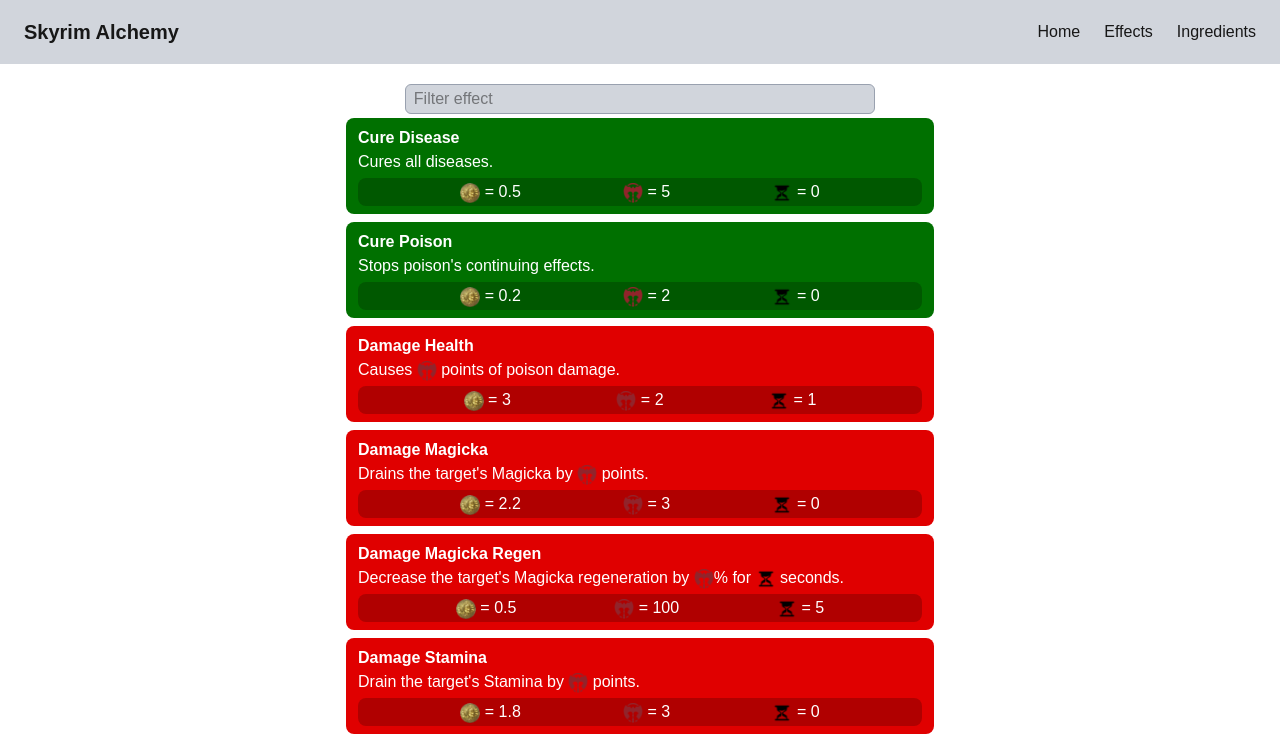
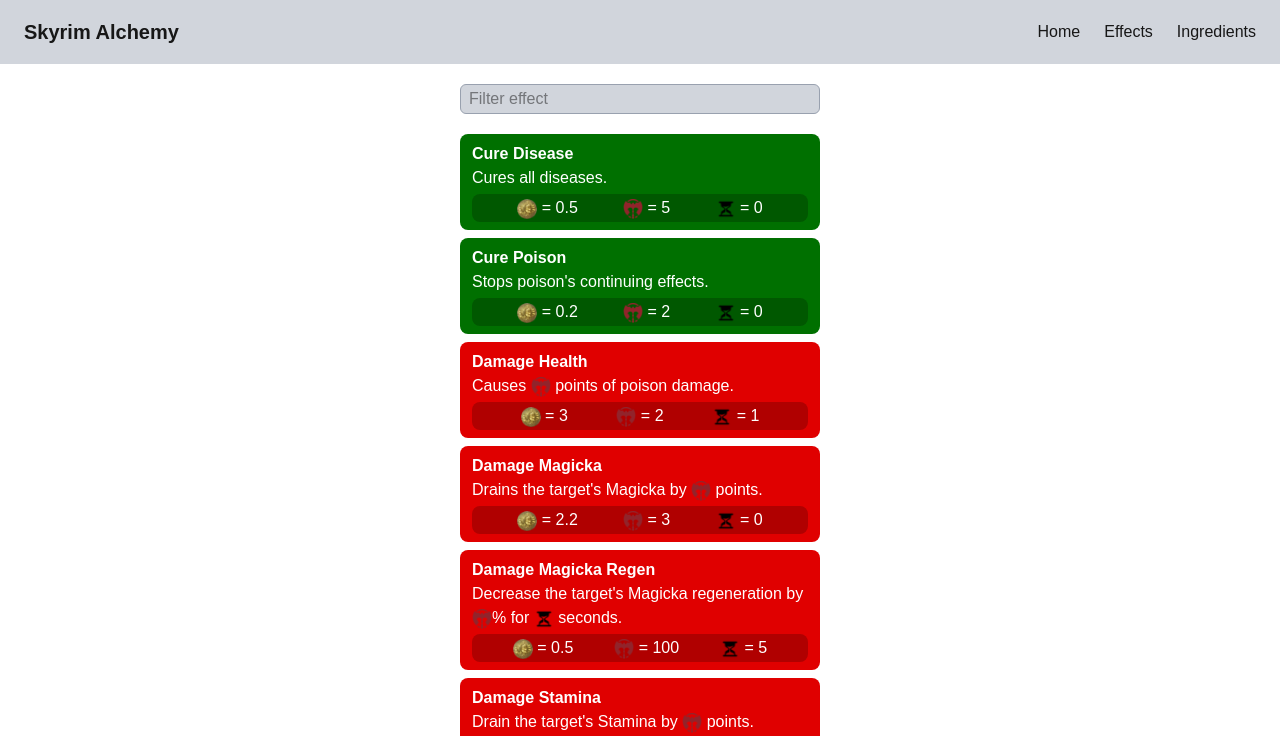
Before and after one commit to Treborace213/skyrim-alchemy, a Next.js app: page /skyrim-alchemy/effects in a window 1280 px wide. Shown: the top 736 px of the page. Built offline with nearby package versions, Linux system fonts and the light colour scheme.

Commit message:
Updated look of effects page.

```diff
--- a/src/app/effects/page.tsx
+++ b/src/app/effects/page.tsx
@@ -15,12 +15,12 @@
     if (!dataManager) return <div>Loading...</div>
 
     return (
-        <div className="flex flex-col items-center">
+        <div className="flex flex-col items-center w-page-min gap-4">
             <input
                 placeholder="Filter effect"
                 value={inputText}
                 onChange={(e) => setInputText(e.target.value)}
-                className="search-bar w-min-80 w-8/10"
+                className="search-bar w-min-80 w-full"
             />
 
             <EffectsBlock effects={effectList} />
```
